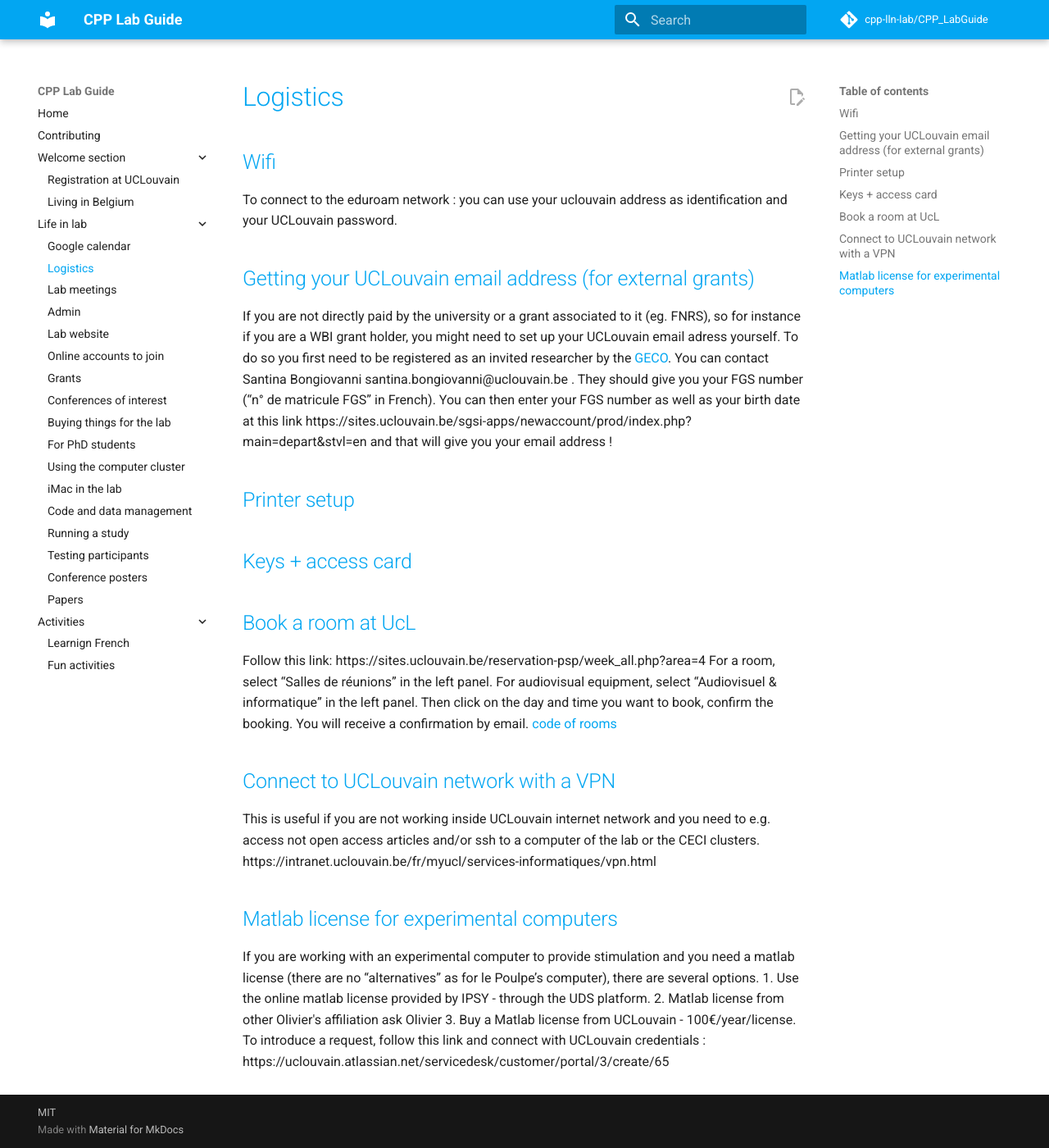
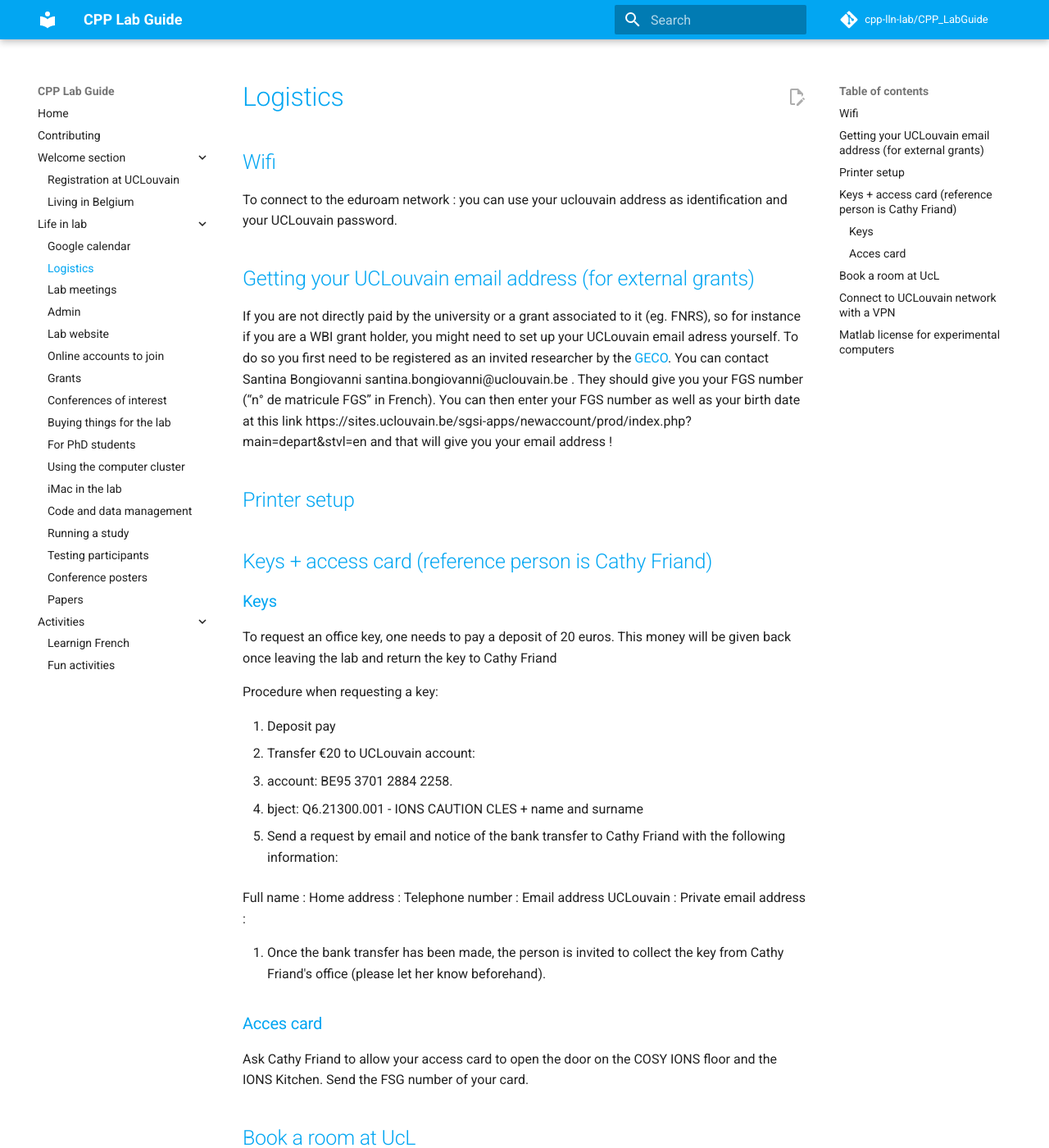
Before and after one commit to cpp-lln-lab/CPP_LabGuide, an MkDocs documentation site: the page built from doc/logistics.md, in a window 1280 px wide and 1400 px high. Shown: the whole window at 82% size. Built offline with MkDocs 1.6.1 and Material for MkDocs 9.7.7, drawn with Linux system fonts in a browser that asks for light colours; comment, search, counter and statistics services are not loaded.

Commit message:
Update logistics.md with how to get keys

```diff
--- a/doc/logistics.md
+++ b/doc/logistics.md
@@ -5,7 +5,34 @@
 If you are not directly paid by the university or a grant associated to it (eg. FNRS), so for instance if you are a WBI grant holder, you might need to set up your UCLouvain email adress yourself. To do so you first need to be registered as an invited researcher by the [GECO](https://uclouvain.be/fr/repertoires/entites/geco). You can contact Santina Bongiovanni santina.bongiovanni@uclouvain.be . They should give you your FGS number (“n° de matricule FGS” in French). You can then enter your FGS number as well as your birth date at this link https://sites.uclouvain.be/sgsi-apps/newaccount/prod/index.php?main=depart&stvl=en and that will give you your email address !
 
 ## Printer setup
-## Keys + access card
+
+## Keys + access card (reference person is Cathy Friand)
+
+### Keys
+
+To request an office key, one needs to pay a deposit of 20 euros. This money will be given back once leaving the lab and return the key to Cathy Friand
+
+Procedure when requesting a key:
+
+1. Deposit pay
+- Transfer €20 to UCLouvain account:
+  - account: BE95 3701 2884 2258.
+  - bject: Q6.21300.001 - IONS CAUTION CLES + name and surname
+
+2. Send a request by email and notice of the bank transfer to Cathy Friand with the following information:
+
+Full name :
+Home address :
+Telephone number :
+Email address UCLouvain :
+Private email address :
+
+3. Once the bank transfer has been made, the person is invited to collect the key from Cathy Friand's office (please let her know beforehand).
+
+### Acces card
+
+Ask Cathy Friand to allow your access card to open the door on the COSY IONS floor and the IONS Kitchen. Send the FSG number of your card.
+
 ## Book a room at UcL
 Follow this link: https://sites.uclouvain.be/reservation-psp/week_all.php?area=4
 For a room, select “Salles de réunions” in the left panel.
```
